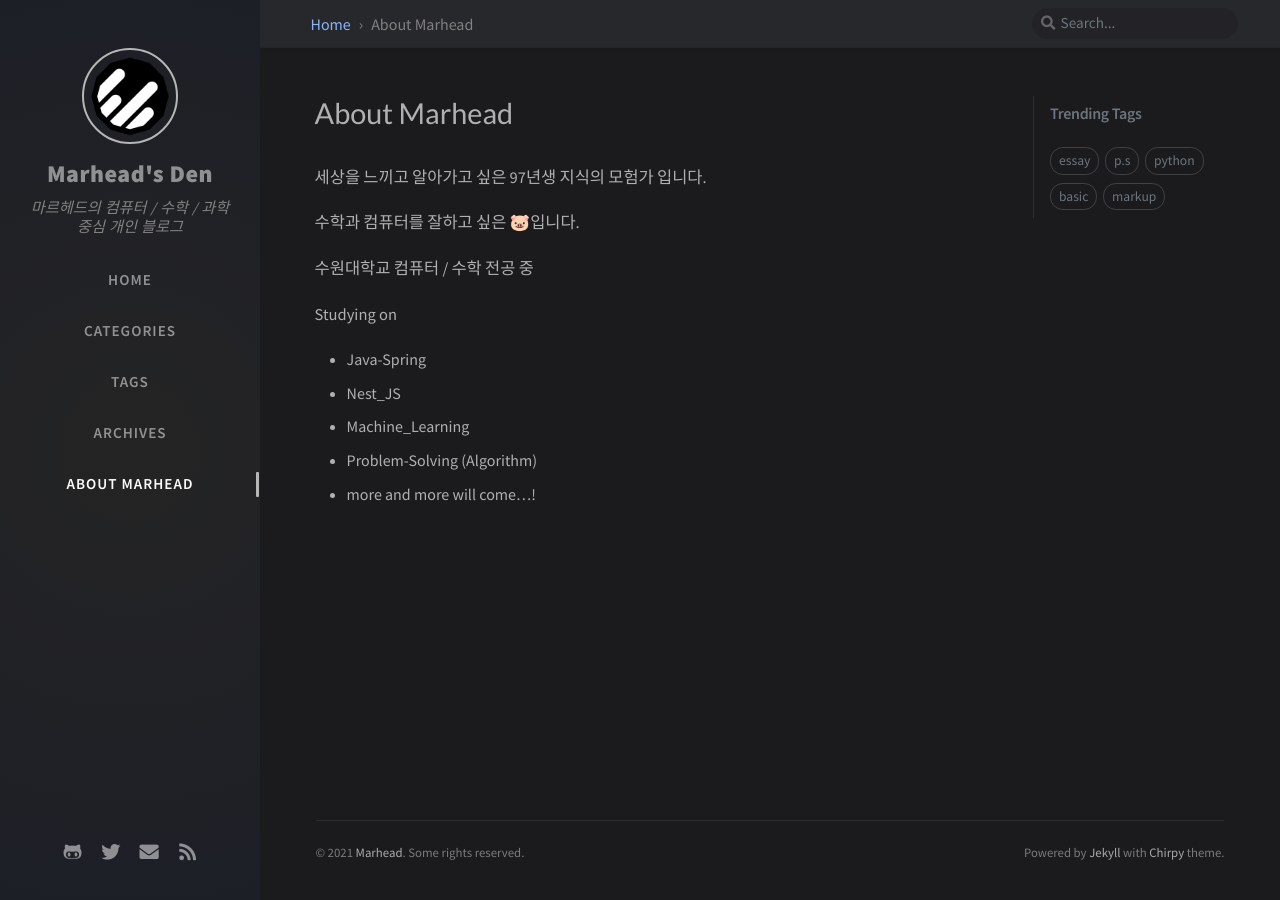
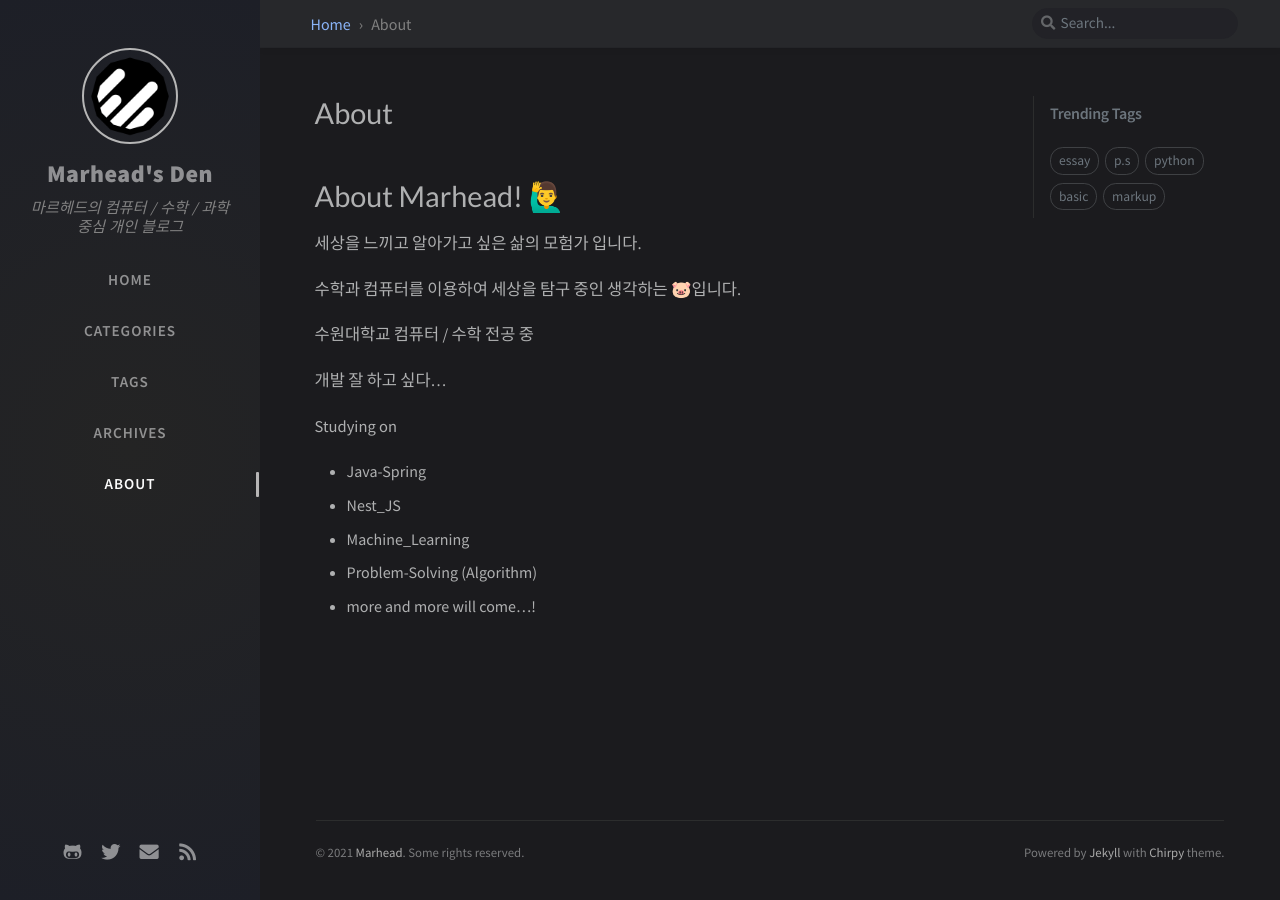
Before and after one commit to Marhead/Marhead.github.io, a Jekyll site: the page built from _tabs/about.md, in a window 1280 px wide. Built offline with Jekyll 4.4.1, drawn with Linux system fonts in a browser that asks for light colours; nearby versions of some CDN libraries; comment, search, counter and statistics services are not loaded.

Commit message:
more emoji update

```diff
--- a/_tabs/about.md
+++ b/_tabs/about.md
@@ -1,5 +1,5 @@
 ---
-title: About Marhead
+title: About
 icon: fas fa-info
 order: 4
 
@@ -10,11 +10,15 @@ order: 4
 # MIT License
 ---
 
-세상을 느끼고 알아가고 싶은 97년생 지식의 모험가 입니다.
+# About Marhead! 🙋‍♂️
 
-수학과 컴퓨터를 잘하고 싶은 🐷입니다.
+세상을 느끼고 알아가고 싶은 삶의 모험가 입니다.
+
+수학과 컴퓨터를 이용하여 세상을 탐구 중인 생각하는 🐷입니다.
 
 수원대학교 컴퓨터 / 수학 전공 중
+
+개발 잘 하고 싶다...
 
 Studying on
 - Java-Spring
```
Also changed, not shown: _posts/2021-01-07-innerproduct.md (+3 -3 lines), _posts/2021-01-18-ternarysystem.md (+3 -3 lines).
